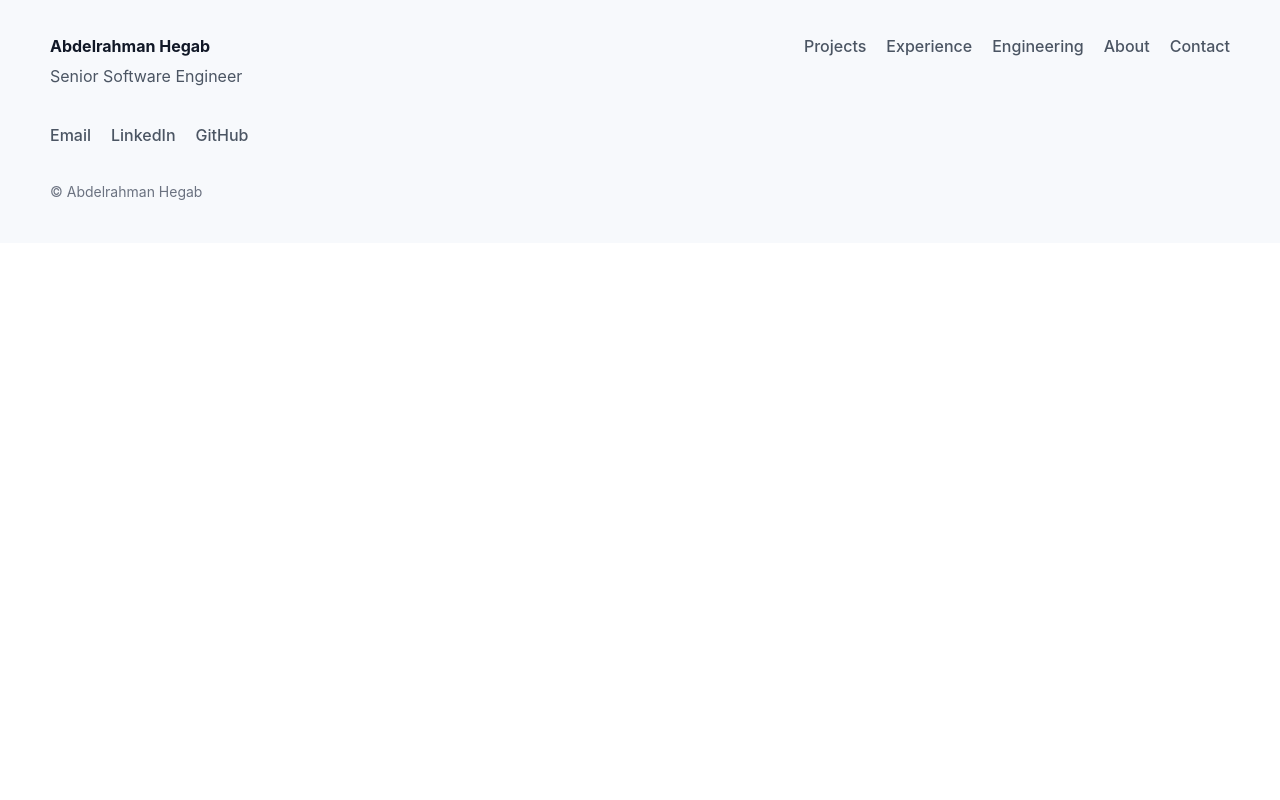
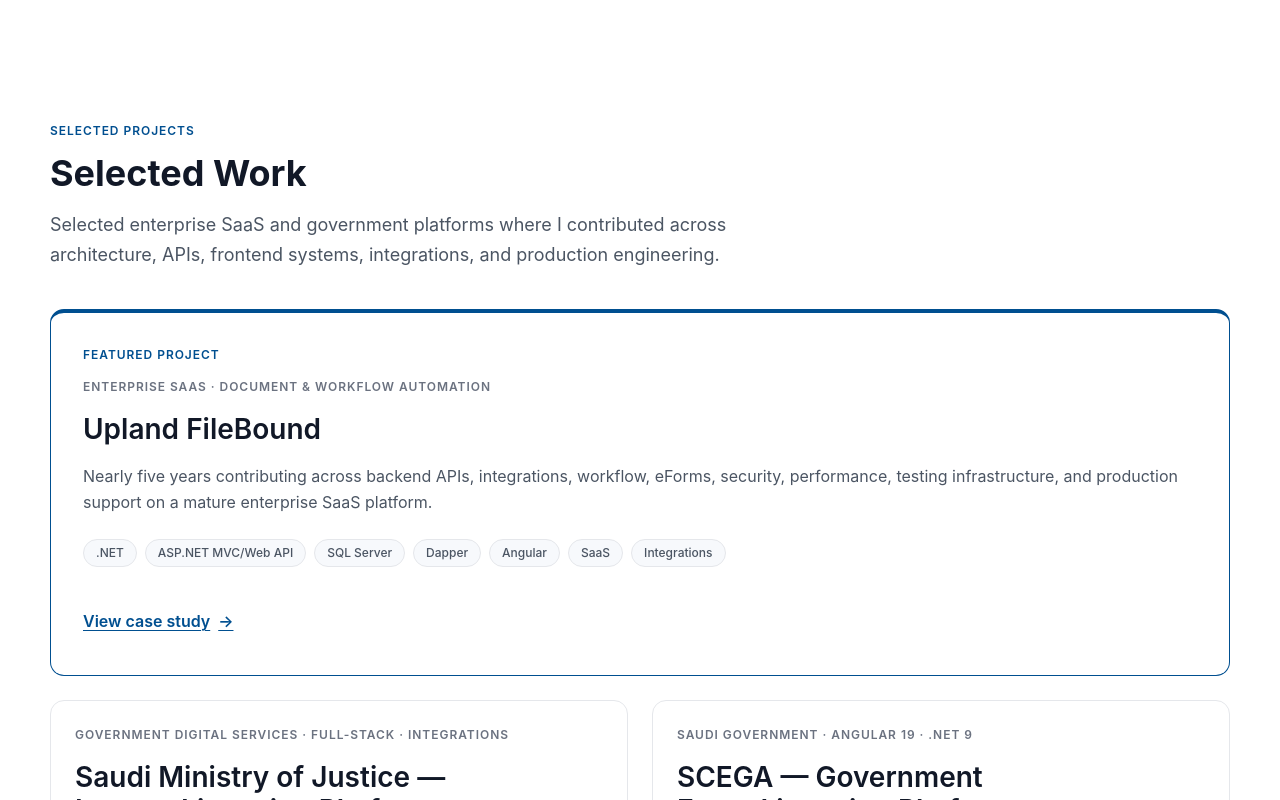
Before and after one commit to abdelrahman-nasser/abdelrahman-portfolio, an Angular app: page / in a window 1280 px wide. Shown: the part 1360-2160 px from the top of the page. Before the commit the page ends 1603 px from the top, so only its background shows below. Built offline with nearby package versions, Linux system fonts and the light colour scheme.

Commit message:
feat: add homepage selected work

```diff
--- a/src/app/features/home/home-page.html
+++ b/src/app/features/home/home-page.html
@@ -43,3 +43,4 @@
 </section>
 
 <app-professional-snapshot />
+<app-selected-work />
--- a/src/app/features/home/home-page.ts
+++ b/src/app/features/home/home-page.ts
@@ -4,9 +4,10 @@
 import { portfolioProfile } from '../../content';
 import { PageContainer } from '../../layout/page-container/page-container';
 import { ProfessionalSnapshot } from './professional-snapshot/professional-snapshot';
+import { SelectedWork } from './selected-work/selected-work';
 
 @Component({
-  imports: [PageContainer, ProfessionalSnapshot, RouterLink],
+  imports: [PageContainer, ProfessionalSnapshot, RouterLink, SelectedWork],
   selector: 'app-home-page',
   styleUrl: './home-page.scss',
   templateUrl: './home-page.html',
--- /dev/null
+++ b/src/app/features/home/selected-work/selected-work.html
@@ -0,0 +1,21 @@
+<section class="selected-work" aria-labelledby="selected-work-title">
+  <app-page-container>
+    <div class="selected-work__heading">
+      <p class="selected-work__eyebrow">Selected projects</p>
+      <h2 id="selected-work-title">Selected Work</h2>
+      <p class="selected-work__intro">
+        Selected enterprise SaaS and government platforms where I contributed across architecture,
+        APIs, frontend systems, integrations, and production engineering.
+      </p>
+    </div>
+
+    <div class="selected-work__grid">
+      @for (project of projects; track project.id) {
+        <app-project-card
+          [class.selected-work__project--featured]="project.featured"
+          [project]="project"
+        />
+      }
+    </div>
+  </app-page-container>
+</section>
--- /dev/null
+++ b/src/app/features/home/selected-work/selected-work.scss
@@ -0,0 +1,40 @@
+.selected-work {
+  padding-block: var(--section-space);
+  border-block-start: 1px solid var(--color-border);
+  background: var(--color-bg-page);
+}
+
+.selected-work__heading {
+  max-inline-size: var(--container-reading);
+  margin-block-end: var(--space-10);
+}
+
+.selected-work__eyebrow {
+  margin-block-end: var(--space-3);
+  color: var(--color-primary);
+  font-size: var(--font-size-caption);
+  font-weight: var(--font-weight-semibold);
+  letter-spacing: 0.08em;
+  text-transform: uppercase;
+}
+
+.selected-work__intro {
+  margin-block-start: var(--space-4);
+  font-size: var(--font-size-body-lg);
+}
+
+.selected-work__grid {
+  display: grid;
+  grid-template-columns: minmax(0, 1fr);
+  gap: var(--space-6);
+}
+
+@media (width >= 48rem) {
+  .selected-work__grid {
+    grid-template-columns: repeat(2, minmax(0, 1fr));
+  }
+
+  .selected-work__project--featured {
+    grid-column: 1 / -1;
+  }
+}
--- /dev/null
+++ b/src/app/features/home/selected-work/selected-work.ts
@@ -0,0 +1,15 @@
+import { Component } from '@angular/core';
+
+import { portfolioProjects } from '../../../content';
+import { PageContainer } from '../../../layout/page-container/page-container';
+import { ProjectCard } from '../../../shared/components/project-card/project-card';
+
+@Component({
+  imports: [PageContainer, ProjectCard],
+  selector: 'app-selected-work',
+  styleUrl: './selected-work.scss',
+  templateUrl: './selected-work.html',
+})
+export class SelectedWork {
+  protected readonly projects = portfolioProjects;
+}
```
Also changed, not shown: 2 other files (tests, documents, lock files or other folders).
